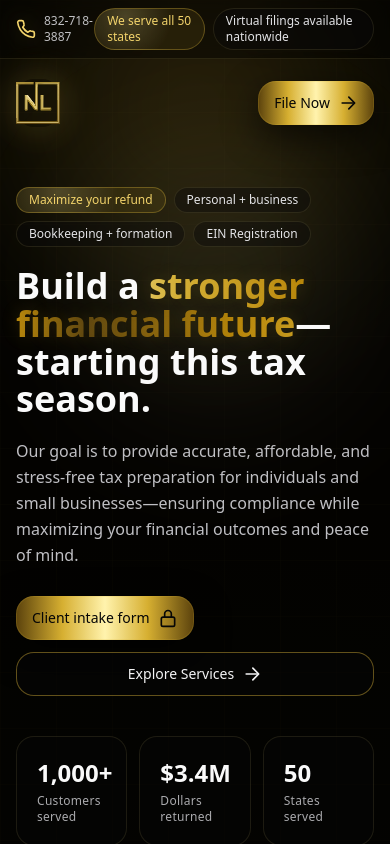
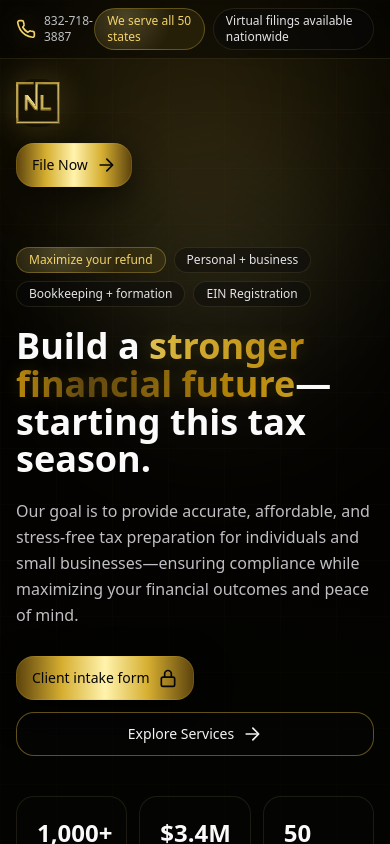
Before and after one commit to aterrazas1993/newlegacy-tax-site, a Next.js app: page / in a window 390 px wide. Shown: the top 844 px of the page. Built offline with nearby package versions, Linux system fonts and the light colour scheme.

Commit message:
Fix mobile header logo clipping

```diff
--- a/app/components/NewLegacyTaxServicesPrototype.tsx
+++ b/app/components/NewLegacyTaxServicesPrototype.tsx
@@ -507,13 +507,13 @@ export default function NewLegacyTaxServicesPrototype() {
         </div>
 
         <header className="relative z-10">
-          <div className="mx-auto flex max-w-6xl items-center justify-between px-4 py-5 sm:px-6">
+          <div className="mx-auto flex max-w-6xl flex-col items-start gap-4 px-4 py-5 sm:flex-row sm:items-center sm:justify-between sm:px-6">
             <a
               href="#top"
               aria-label="New Legacy Tax Services"
               className={cx(
                 runIntro && "nlt-anim-nav",
-                "group flex select-none items-center gap-3 transition-transform duration-300 hover:-translate-y-[1px]",
+                "group flex shrink-0 select-none items-center gap-3 transition-transform duration-300 hover:-translate-y-[1px]",
               )}
             >
               <div className="relative flex items-center">
@@ -522,8 +522,7 @@ export default function NewLegacyTaxServicesPrototype() {
                 <img
                   src="/newlegacygold.svg"
                   alt="New Legacy Tax Services Logo"
-                  style={{ height: 48, width: "auto" }}
-                  className="drop-shadow-[0_8px_28px_rgba(255,215,100,0.15)] transition-transform duration-300 group-hover:scale-[1.02]"
+                  className="h-12 w-auto max-w-[220px] shrink-0 drop-shadow-[0_8px_28px_rgba(255,215,100,0.15)] transition-transform duration-300 group-hover:scale-[1.02] sm:max-w-none"
                 />
               </div>
 
@@ -554,7 +553,7 @@ export default function NewLegacyTaxServicesPrototype() {
               ))}
             </nav>
 
-            <div className="flex items-center gap-2">
+            <div className="flex w-full flex-wrap items-center gap-2 sm:w-auto">
               <a
                 href="https://form.jotform.com/oscarcortes/NLF"
                 target="_blank"
```
